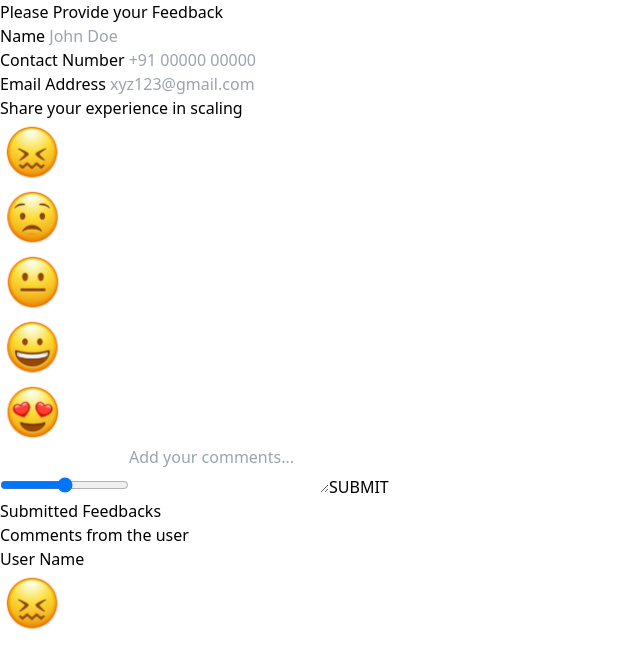
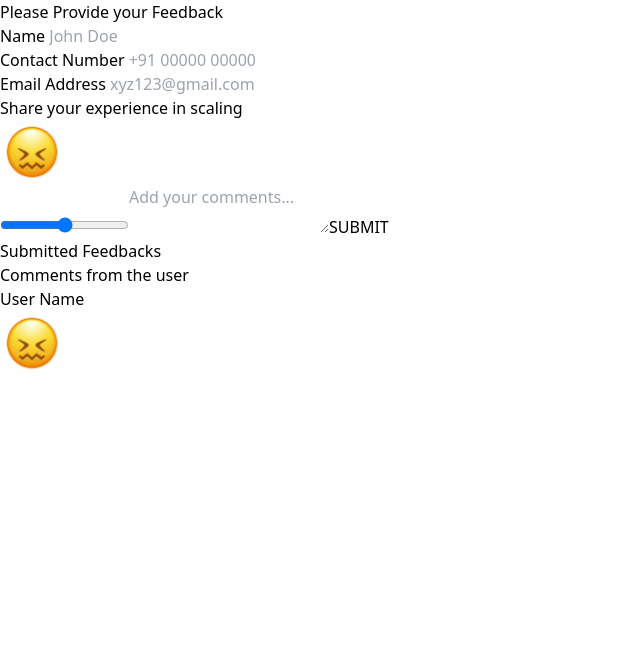
Before and after one commit to nahyan0077/feedback-form-canary.ai, a React (Vite) app: page / in a window 1280 px wide. Shown: the top 668 px of the page, without its empty margins (0-640 px from the left). Built offline with nearby package versions, Linux system fonts and the light colour scheme.

Commit message:
reface: image component

```diff
--- a/src/components/FeedbackForm.tsx
+++ b/src/components/FeedbackForm.tsx
@@ -5,10 +5,14 @@ import fine from '../assets/Fine.svg';
 import neutral from '../assets/Neutral.svg';
 import good from '../assets/Good.svg';
 import verygood from '../assets/Verygood.svg';
+import { ImageInput } from './ImageInput';
 
 export const FeedbackForm: React.FC = () => {
+
+
+
   return (
-    <div className="bg-white p-6 shadow-md rounded-lg ">
+    <div className="bg-white p-6 shadow-md rounded-lg  ">
       <h2 className="pb-4 text-lg text-blue-600 font-normal">Please Provide your Feedback</h2>
 
       <form>
@@ -21,11 +25,7 @@ export const FeedbackForm: React.FC = () => {
         <h2 className="pt-6 pb-2 py-6 text-blue-600 font-bold text-md">Share your experience in scaling</h2>
 
         <div className="flex justify-around items-center gap-4 pt-2">
-          <img src={worst} alt="worst" className="h-16 w-16 object-contain" />
-          <img src={fine} alt="fine" className="h-16 w-16 object-contain" />
-          <img src={neutral} alt="neutral" className="h-16 w-16 object-contain" />
-          <img src={good} alt="good" className="h-16 w-16 object-contain" />
-          <img src={verygood} alt="verygood" className="h-16 w-16 object-contain" />
+          <ImageInput image={worst} alt={"worst"}  />
         </div>
 
         <div className="flex flex-col gap-4 pt-4">
--- /dev/null
+++ b/src/components/ImageInput.tsx
@@ -0,0 +1,13 @@
+interface ImageInputProps {
+    image: string,
+    alt: string,
+}
+
+
+export const ImageInput: React.FC <ImageInputProps> = ({image, alt}) => {
+    return (
+        <>
+            <img src={image}  alt={alt} className="h-16 w-16 object-contain" />
+        </>
+    )
+}
```
